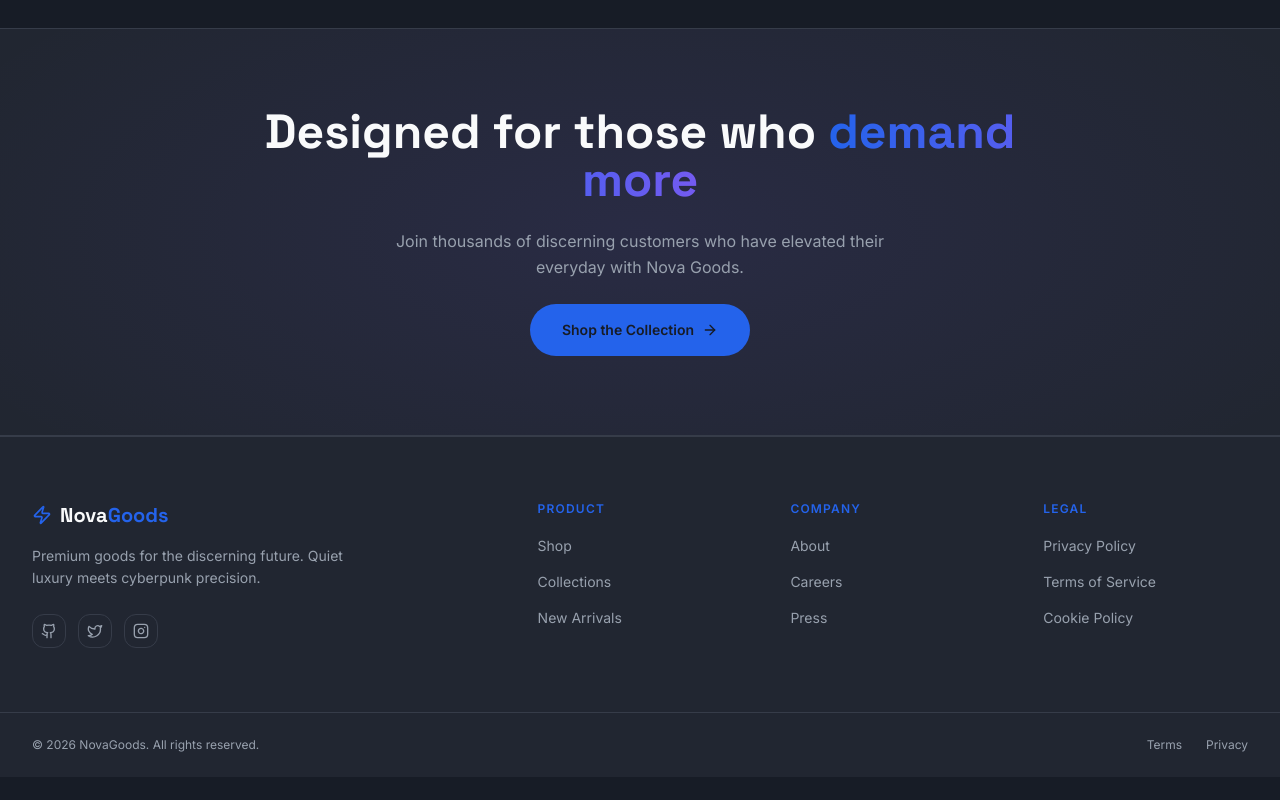
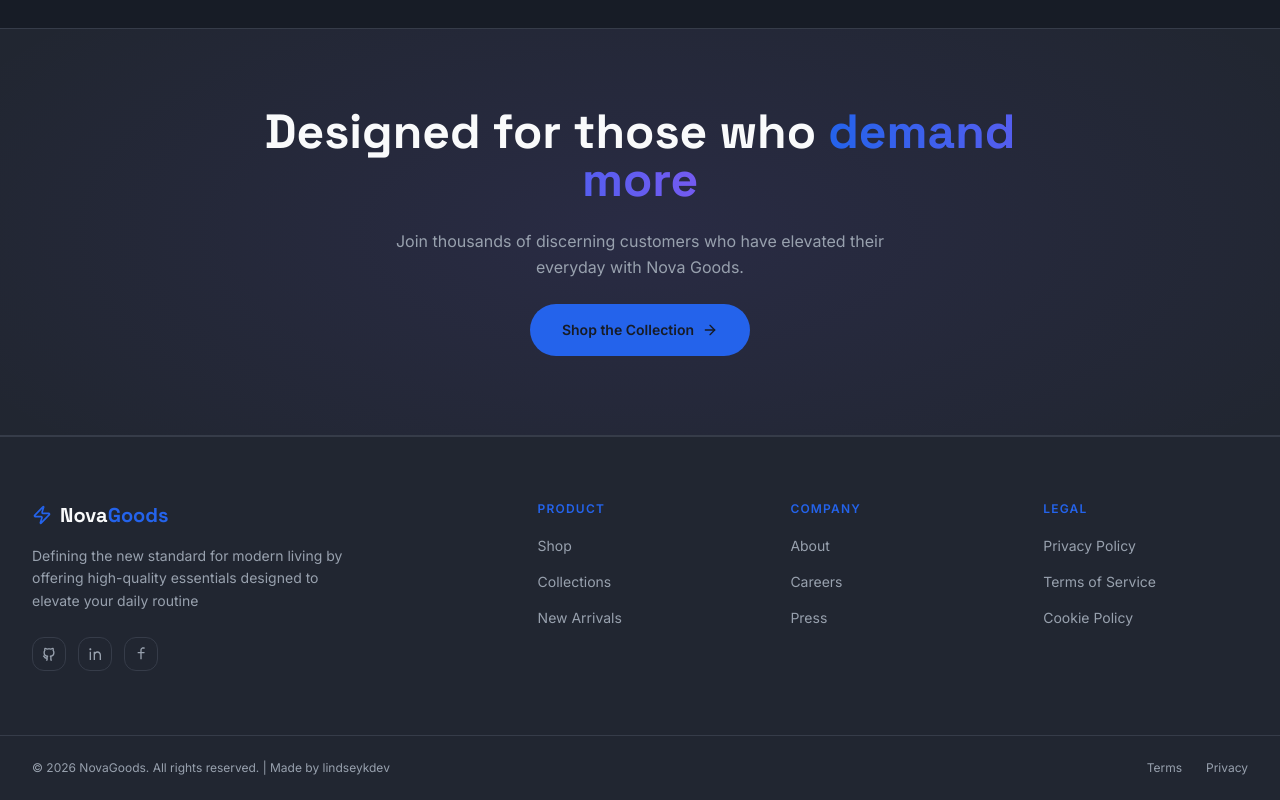
Before and after one commit to CodeLikeAGirl29/novagoods-store, a React (Vite) app: page / in a window 1280 px wide. Shown: the part 1639-2439 px from the top of the page. Before the commit the page ends 2416 px from the top, so only its background shows below. Built offline with nearby package versions, Linux system fonts and the light colour scheme; what @radix-ui/themes would draw is missing.

Commit message:
edit Footer and add README

```diff
--- a/src/components/Footer.tsx
+++ b/src/components/Footer.tsx
@@ -1,4 +1,6 @@
-import { Github, Instagram, Twitter, Zap } from 'lucide-react';
+import { Zap } from 'lucide-react';
+import { RiFacebookLine, RiGithubLine, RiLinkedinLine } from "react-icons/ri";
+
 import { Link } from 'react-router-dom';
 
 const footerLinks = {
@@ -20,9 +22,9 @@ const footerLinks = {
 };
 
 const socials = [
-  { icon: Github, label: 'GitHub', href: '#' },
-  { icon: Twitter, label: 'Twitter / X', href: '#' },
-  { icon: Instagram, label: 'Instagram', href: '#' },
+  { icon: RiGithubLine, label: 'GitHub', href: 'https://github.com/codelikeagirl29' },
+  { icon: RiLinkedinLine, label: 'LinkedIn', href: 'https://linkedin.com/in/lindsey-howard' },
+  { icon: RiFacebookLine, label: 'Facebook', href: 'https://www.facebook.com/codelikeagirl91' },
 ];
 
 export default function Footer() {
@@ -39,7 +41,7 @@ export default function Footer() {
               </span>
             </Link>
             <p className="text-sm text-[hsl(var(--nova-muted))] leading-relaxed max-w-xs">
-              Premium goods for the discerning future. Quiet luxury meets cyberpunk precision.
+              Defining the new standard for modern living by offering high-quality essentials designed to elevate your daily routine
             </p>
             <div className="flex items-center gap-3 pt-2">
               {socials.map(({ icon: Icon, label, href }) => (
@@ -82,7 +84,7 @@ export default function Footer() {
       <div className="border-t border-[hsl(var(--nova-border))]">
         <div className="max-w-7xl mx-auto px-6 lg:px-8 py-6 flex flex-col sm:flex-row items-center justify-between gap-4">
           <p className="text-xs text-[hsl(var(--nova-muted))]">
-            &copy; 2026 NovaGoods. All rights reserved.
+            &copy; 2026 NovaGoods. All rights reserved. | Made by lindseykdev
           </p>
           <div className="flex items-center gap-6">
             <Link to="/about" className="text-xs text-[hsl(var(--nova-muted))] hover:text-[hsl(var(--nova-text))] transition-colors duration-200 focus:outline-none focus-visible:ring-2 focus-visible:ring-[hsl(var(--nova-blue))] rounded-sm">
```
Also changed, not shown: 1 other file (tests, documents, lock files or other folders).
